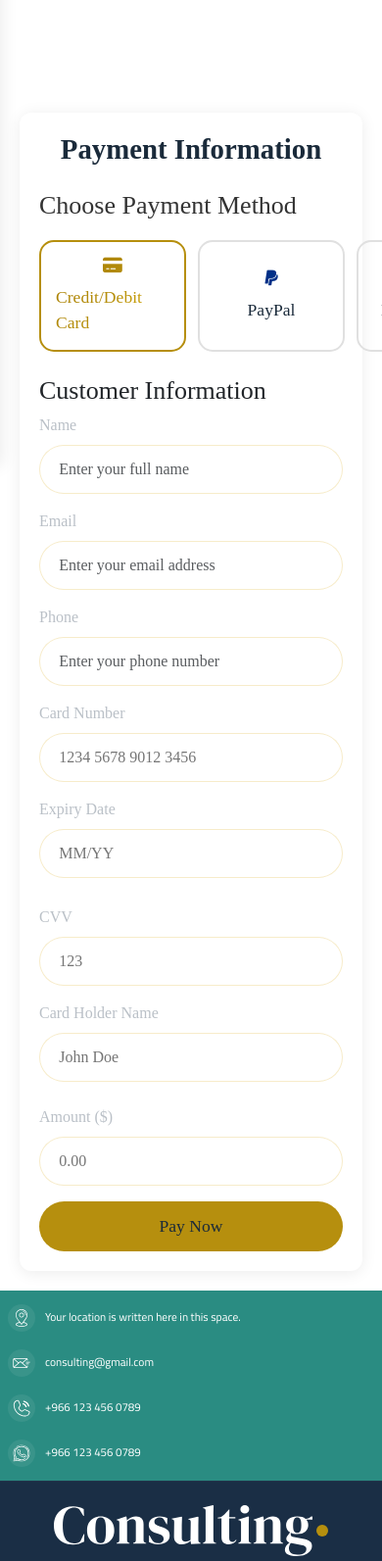
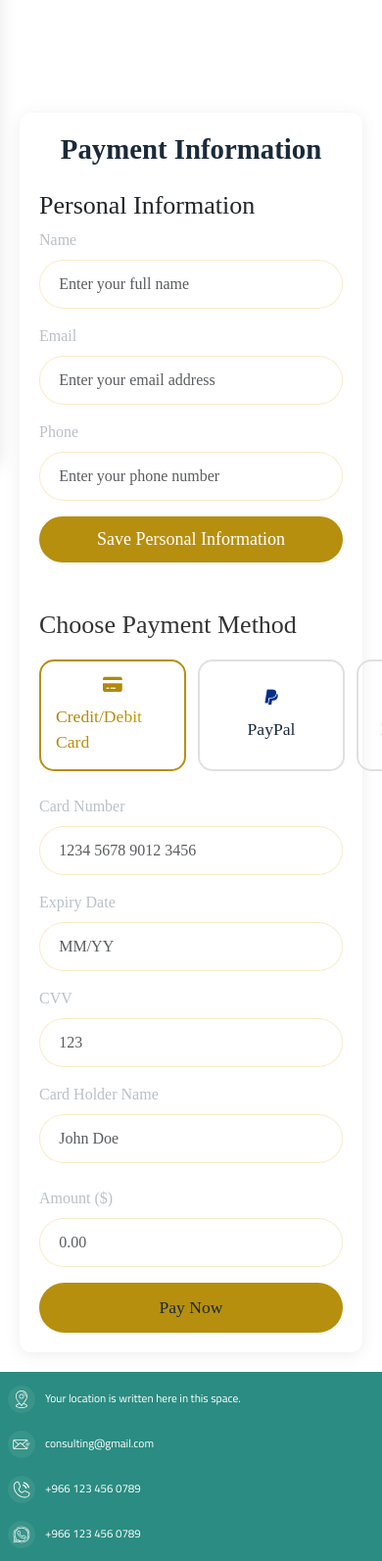
Before and after one commit to ahmed824/CONSULTING, a PHP site: page /payment.php in a window 390 px wide; the page is wider, and only the part inside the window is pictured. Shown: the part 369-1962 px from the top of that part at 98% size. Run offline with PHP 8.4, Linux system fonts and the light colour scheme.

Commit message:
Refactor payment section to separate personal information and payment method forms for improved user experience. Enhance form accessibility with ARIA attributes and update CSS for better styling and responsiveness. Add JavaScript for dynamic payment method field toggling.

```diff
--- a/assets/css/style.css
+++ b/assets/css/style.css
@@ -2695,3 +2695,14 @@ div#consultationModal {
     background-position: 200% 50%;
   }
 }
+.custom-package-actions {
+  display: flex;
+  gap: 10px;
+}
+
+@media (max-width: 600px) {
+  .custom-package-actions .btn-gold {
+    padding: 0 12px;
+    font-size: 14px;
+  }
+}
--- a/payment.php
+++ b/payment.php
@@ -1,13 +1,43 @@
 <?php include 'includes/header.php'; ?>
-<?php $breadcrumb_items = [
+<?php
+$breadcrumb_items = [
   ['label' => 'Home', 'url' => 'Home.php'],
   ['label' => 'Payment Information']
 ];
-include 'includes/breadcrumb.php'; ?>
+include 'includes/breadcrumb.php';
+?>
+
 <section class="payment-section">
   <h2>Payment Information</h2>
+
+  <!-- Personal Information Form -->
+  <form id="personal-info-form" action="process_personal_info.php" method="POST" class="mb-5">
+    <div class="customer-info">
+      <h3>Personal Information</h3>
+      <div class="mb-3">
+        <label for="consultName" class="form-label">Name</label>
+        <input type="text" class="form-control" id="consultName" name="name" placeholder="Enter your full name" required
+          aria-describedby="consultNamePlaceholder">
+        <span id="consultNamePlaceholder" class="visually-hidden">Enter your full name</span>
+      </div>
+      <div class="mb-3">
+        <label for="consultEmail" class="form-label">Email</label>
+        <input type="email" class="form-control" id="consultEmail" name="email" placeholder="Enter your email address"
+          required aria-describedby="consultEmailPlaceholder">
+        <span id="consultEmailPlaceholder" class="visually-hidden">Enter your email address</span>
+      </div>
+      <div class="mb-3">
+        <label for="consultPhone" class="form-label">Phone</label>
+        <input type="tel" class="form-control" id="consultPhone" name="phone" placeholder="Enter your phone number"
+          aria-describedby="consultPhonePlaceholder">
+        <span id="consultPhonePlaceholder" class="visually-hidden">Enter your phone number</span>
+      </div>
+      <button type="submit" class="btn btn-gold w-100">Save Personal Information</button>
+    </div>
+  </form>
+
+  <!-- Payment Method and Details Form -->
   <form id="payment-form" action="process_payment.php" method="POST">
-
     <!-- Payment Method Selection -->
     <div class="payment-method-section">
       <h3>Choose Payment Method</h3>
@@ -33,78 +63,95 @@ include 'includes/breadcrumb.php'; ?>
       </div>
     </div>
 
-    <!-- Customer Information Section -->
-    <div class="customer-info">
-      <h3>Customer Information</h3>
+    <!-- Credit Card Fields -->
+    <div id="credit-card-fields" class="payment-details">
       <div class="mb-3">
-        <label for="consultName" class="form-label">Name</label>
-        <input type="text" class="form-control" id="consultName" name="name" placeholder="Enter your full name" required
-          aria-describedby="consultNamePlaceholder">
-        <span id="consultNamePlaceholder" class="visually-hidden">Enter your full name</span>
+        <label class="form-label" for="card-number">Card Number</label>
+        <input type="text" class="form-control" id="card-number" name="card_number" placeholder="1234 5678 9012 3456"
+          required aria-describedby="cardNumberPlaceholder">
+        <span id="cardNumberPlaceholder" class="visually-hidden">Enter your card number</span>
+      </div>
+      <div class="row">
+        <div class="col-md-6 mb-3">
+          <label class="form-label" for="expiry-date">Expiry Date</label>
+          <input type="text" class="form-control" id="expiry-date" name="expiry_date" placeholder="MM/YY" required
+            aria-describedby="expiryDatePlaceholder">
+          <span id="expiryDatePlaceholder" class="visually-hidden">Enter card expiry date</span>
+        </div>
+        <div class="col-md-6 mb-3">
+          <label class="form-label" for="cvv">CVV</label>
+          <input type="text" class="form-control" id="cvv" name="cvv" placeholder="123" required
+            aria-describedby="cvvPlaceholder">
+          <span id="cvvPlaceholder" class="visually-hidden">Enter card CVV</span>
+        </div>
       </div>
       <div class="mb-3">
-        <label for="consultEmail" class="form-label">Email</label>
-        <input type="email" class="form-control" id="consultEmail" name="email" placeholder="Enter your email address"
-          required aria-describedby="consultEmailPlaceholder">
-        <span id="consultEmailPlaceholder" class="visually-hidden">Enter your email address</span>
-      </div>
-      <div class="mb-3">
-        <label for="consultPhone" class="form-label">Phone</label>
-        <input type="tel" class="form-control" id="consultPhone" name="phone" placeholder="Enter your phone number"
-          aria-describedby="consultPhonePlaceholder">
-        <span id="consultPhonePlaceholder" class="visually-hidden">Enter your phone number</span>
-      </div>
-    </div>
-
-    <!-- Credit Card Fields -->
-    <div id="credit-card-fields" class="payment-details">
-      <div class="form-group">
-        <label class="form-label" for="card-number">Card Number</label>
-        <input type="text" id="card-number" name="card_number" placeholder="1234 5678 9012 3456" required>
-      </div>
-      <div class="form-row">
-        <div class="form-group">
-          <label class="form-label" for="expiry-date">Expiry Date</label>
-          <input type="text" id="expiry-date" name="expiry_date" placeholder="MM/YY" required>
-        </div>
-        <div class="form-group">
-          <label class="form-label" for="cvv">CVV</label>
-          <input type="text" id="cvv" name="cvv" placeholder="123" required>
-        </div>
-      </div>
-      <div class="form-group">
         <label class="form-label" for="card-holder">Card Holder Name</label>
-        <input type="text" id="card-holder" name="card_holder" placeholder="John Doe" required>
+        <input type="text" class="form-control" id="card-holder" name="card_holder" placeholder="John Doe" required
+          aria-describedby="cardHolderPlaceholder">
+        <span id="cardHolderPlaceholder" class="visually-hidden">Enter card holder name</span>
       </div>
     </div>
 
     <!-- PayPal Fields -->
     <div id="paypal-fields" class="payment-details" style="display: none;">
-      <div class="form-group">
+      <div class="mb-3">
         <label class="form-label" for="paypal-email">PayPal Email</label>
-        <input type="email" id="paypal-email" name="paypal_email" placeholder="example@paypal.com">
+        <input type="email" class="form-control" id="paypal-email" name="paypal_email" placeholder="example@paypal.com"
+          aria-describedby="paypalEmailPlaceholder">
+        <span id="paypalEmailPlaceholder" class="visually-hidden">Enter your PayPal email</span>
       </div>
     </div>
 
     <!-- Bank Transfer Fields -->
     <div id="bank-transfer-fields" class="payment-details" style="display: none;">
-      <div class="form-group">
+      <div class="mb-3">
         <label class="form-label" for="account-number">Account Number</label>
-        <input type="text" id="account-number" name="account_number" placeholder="Account Number">
+        <input type="text" class="form-control" id="account-number" name="account_number" placeholder="Account Number"
+          aria-describedby="accountNumberPlaceholder">
+        <span id="accountNumberPlaceholder" class="visually-hidden">Enter your account number</span>
       </div>
-      <div class="form-group">
+      <div class="mb-3">
         <label class="form-label" for="routing-number">Routing Number</label>
-        <input type="text" id="routing-number" name="routing_number" placeholder="Routing Number">
+        <input type="text" class="form-control" id="routing-number" name="routing_number" placeholder="Routing Number"
+          aria-describedby="routingNumberPlaceholder">
+        <span id="routingNumberPlaceholder" class="visually-hidden">Enter your routing number</span>
       </div>
     </div>
 
-    <div class="form-group">
+    <div class="mb-3">
       <label class="form-label" for="amount">Amount ($)</label>
-      <input type="number" id="amount" name="amount" placeholder="0.00" step="0.01" required>
+      <input type="number" class="form-control" id="amount" name="amount" placeholder="0.00" step="0.01" required
+        aria-describedby="amountPlaceholder">
+      <span id="amountPlaceholder" class="visually-hidden">Enter payment amount</span>
     </div>
 
-    <button type="submit" class="pay-button">Pay Now</button>
+    <button type="submit" class="pay-button btn btn-gold">Pay Now</button>
   </form>
 </section>
 
+<script>
+  document.addEventListener('DOMContentLoaded', function () {
+    const paymentMethods = document.querySelectorAll('input[name="payment_method"]');
+    const creditCardFields = document.getElementById('credit-card-fields');
+    const paypalFields = document.getElementById('paypal-fields');
+    const bankTransferFields = document.getElementById('bank-transfer-fields');
+
+    function togglePaymentFields() {
+      const selectedMethod = document.querySelector('input[name="payment_method"]:checked').value;
+      creditCardFields.style.display = selectedMethod === 'credit_card' ? 'block' : 'none';
+      paypalFields.style.display = selectedMethod === 'paypal' ? 'block' : 'none';
+      bankTransferFields.style.display = selectedMethod === 'bank_transfer' ? 'block' : 'none';
+    }
+
+    paymentMethods.forEach(method => {
+      method.addEventListener('change', togglePaymentFields);
+    });
+
+    // Initial toggle to ensure correct fields are shown
+    togglePaymentFields();
+  });
+</script>
+
+
 <?php include 'includes/footer.php'; ?>
```
Also changed, not shown: components/select-section.php (+23 -1 lines), assets/js/script.js (line endings or trailing spaces).
